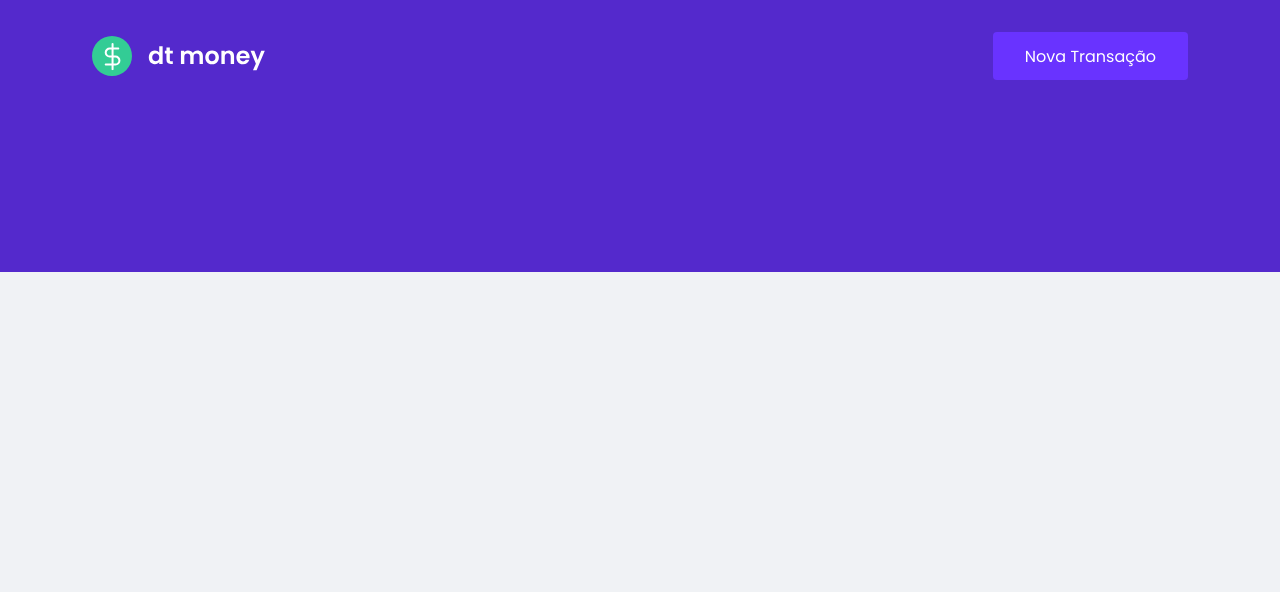
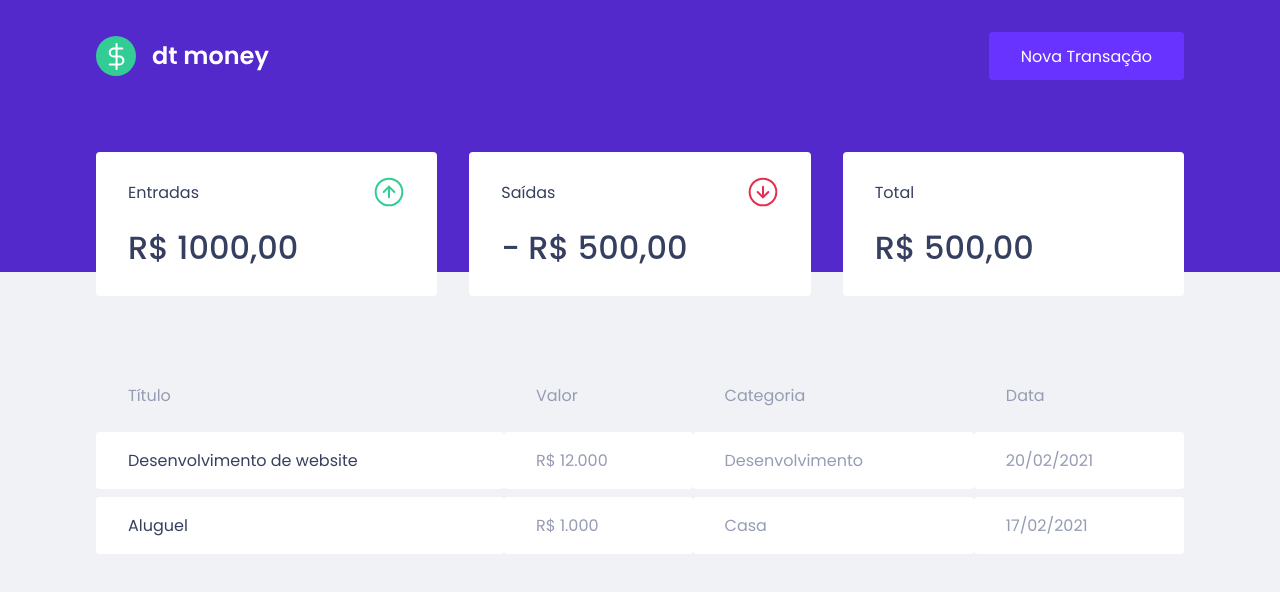
Before and after one commit to carlosemartins97/heymoney, a React (Create React App) app: page / in a window 1280 px wide. Shown: the top 592 px of the page. Built offline with nearby package versions, Linux system fonts and the light colour scheme.

Commit message:
feat: create dashboard content

```diff
--- a/public/index.html
+++ b/public/index.html
@@ -11,7 +11,7 @@
 
     <title>dt money</title>
 
-    <link href="https://fonts.googleapis.com/css2?family=Poppins:wght@400;600&display=swap" rel="stylesheet">
+    <link href="https://fonts.googleapis.com/css2?family=Poppins:wght@400;500;600&display=swap" rel="stylesheet">
   </head>
   <body>
     <noscript>You need to enable JavaScript to run this app.</noscript>
--- a/src/App.tsx
+++ b/src/App.tsx
@@ -1,3 +1,4 @@
+import { Dashboard } from "./components/Dashboard";
 import { Header } from "./components/Header";
 import { GlobalStyle } from "./styles/Global";
 
@@ -6,6 +7,7 @@
     <>
       <GlobalStyle />
       <Header />
+      <Dashboard />
     </>
   );
 }
--- /dev/null
+++ b/src/components/Dashboard/index.tsx
@@ -0,0 +1,13 @@
+import { Summary } from "../Summary";
+import { TransactionsTable } from "../TransactionsTable";
+
+import { Container } from "./styles";
+
+export function Dashboard(){
+    return (
+        <Container>
+            <Summary />
+            <TransactionsTable />
+        </Container>
+    )
+}
--- /dev/null
+++ b/src/components/Dashboard/styles.ts
@@ -0,0 +1,8 @@
+import styled from 'styled-components';
+
+export const Container = styled.main`
+    max-width: 1120px;
+    margin: 0 auto;
+    padding: 2.5rem 1rem;
+
+`;
--- a/src/components/Header/styles.ts
+++ b/src/components/Header/styles.ts
@@ -5,7 +5,7 @@
 `;
 
 export const Content = styled.div`
-    max-width: 1128px;
+    max-width: 1120px;
     margin: 0 auto;
 
     padding: 2rem 1rem 12rem;
--- /dev/null
+++ b/src/components/Summary/index.tsx
@@ -0,0 +1,36 @@
+import incomeImg from '../../assets/entradas.svg'
+import outcomeImg from '../../assets/saidas.svg'
+import totalImg from '../../assets/total.svg'
+
+import { Container } from "./styles";
+
+
+export function Summary(){
+    return (
+        <Container>
+            <div>
+                <header>
+                    <p>Entradas</p>
+                    <img src={incomeImg} alt="Entradas"/>
+                </header>
+                <strong>R$ 1000,00</strong>
+            </div>
+
+            <div>
+                <header>
+                    <p>Saídas</p>
+                    <img src={outcomeImg} alt="Entradas"/>
+                </header>
+                <strong>- R$ 500,00</strong>
+            </div>
+
+            <div>
+                <header>
+                    <p>Total</p>
+                    <img src={totalImg} alt="Entradas"/>
+                </header>
+                <strong>R$ 500,00</strong>
+            </div>
+        </Container>
+    )
+}
--- /dev/null
+++ b/src/components/Summary/styles.ts
@@ -0,0 +1,30 @@
+import styled from 'styled-components';
+
+export const Container = styled.div`
+    display: grid;
+    grid-template-columns: repeat(3, 1fr);
+    gap: 2rem;
+    margin-top: -10rem;
+
+    div {
+        background: var(--shape);
+        padding: 1.5rem 2rem;
+        border-radius: 0.25rem;
+        color: var(--text-title);
+
+        header {
+            display: flex;
+            align-items: center;
+            justify-content: space-between;
+        }
+
+        strong {
+            display: block;
+            margin-top: 1rem;
+            font-size: 2rem;
+            font-weight: 500;
+            line-height:3rem;
+
+        }
+    }
+`;
--- /dev/null
+++ b/src/components/TransactionsTable/index.tsx
@@ -0,0 +1,32 @@
+import { Container } from "./styles";
+
+export function TransactionsTable(){
+    return (
+        <Container>
+            <table>
+                <thead>
+                    <tr>
+                        <th>Título</th>
+                        <th>Valor</th>
+                        <th>Categoria</th>
+                        <th>Data</th>
+                    </tr>
+                </thead>
+                <tbody>
+                    <tr>
+                        <td>Desenvolvimento de website</td>
+                        <td>R$ 12.000</td>
+                        <td>Desenvolvimento</td>
+                        <td>20/02/2021</td>
+                    </tr>
+                    <tr>
+                        <td>Aluguel</td>
+                        <td>R$ 1.000</td>
+                        <td>Casa</td>
+                        <td>17/02/2021</td>
+                    </tr>
+                </tbody>
+            </table>
+        </Container>
+    )
+}
--- /dev/null
+++ b/src/components/TransactionsTable/styles.ts
@@ -0,0 +1,30 @@
+import styled from "styled-components";
+
+export const Container = styled.div`
+    margin-top: 4rem;
+
+    table {
+        width: 100%;
+        border-spacing: 0 0.5rem;
+
+        th {
+            color: var(--text-body);
+            font-weight: 400;
+            padding: 1rem 2rem;
+            text-align: left;
+            line-height: 1.5rem;
+        }
+
+        td {
+            padding: 1rem 2rem;
+            border: 0;
+            background: var(--shape);
+            color: var(--text-body);
+            border-radius: 0.25rem;
+
+            &:first-child{
+                color: var(--text-title);
+            }
+        }
+    }
+`;
```
Also changed, not shown: src/assets/saidas.svg (renamed from src/assets/Saídas.svg).
